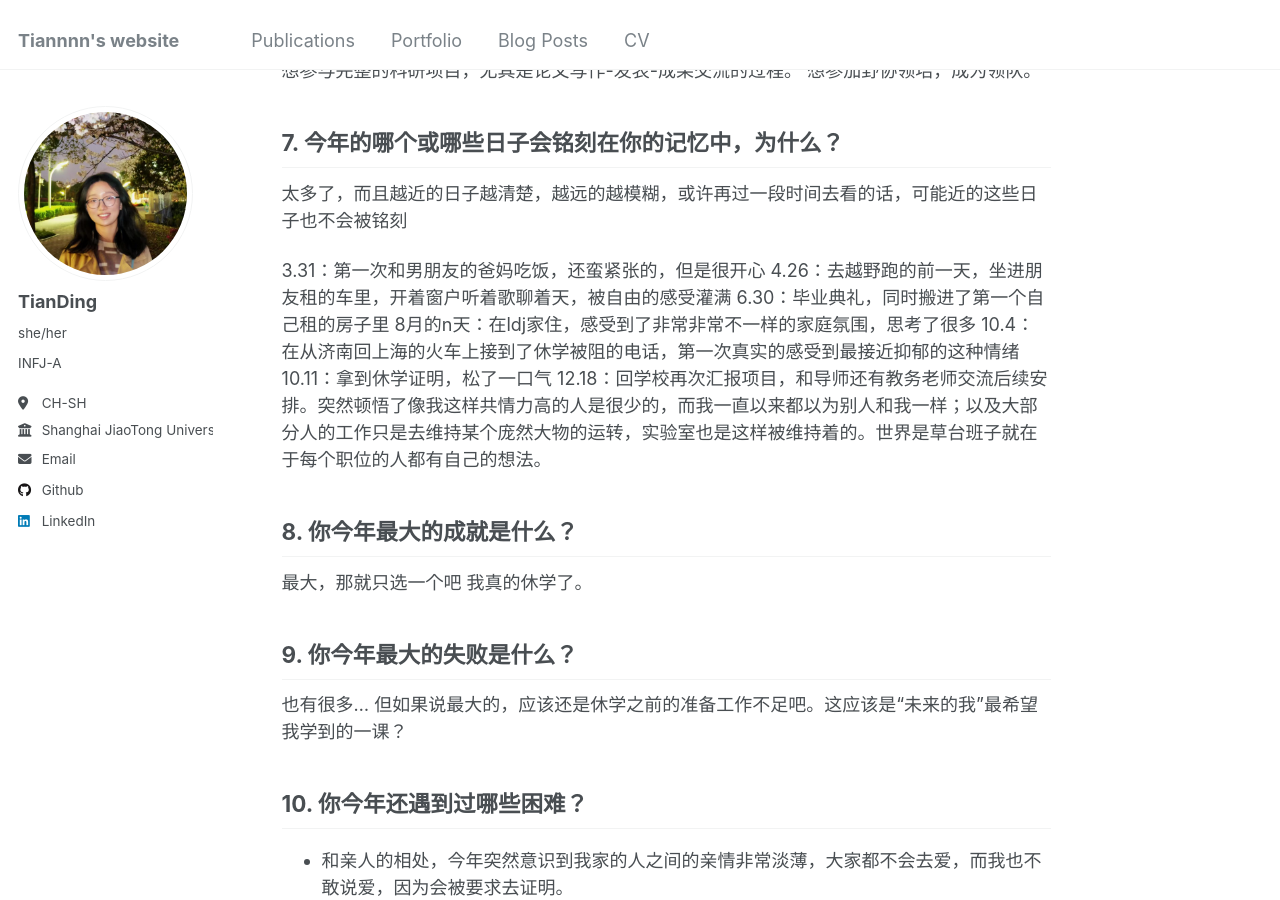
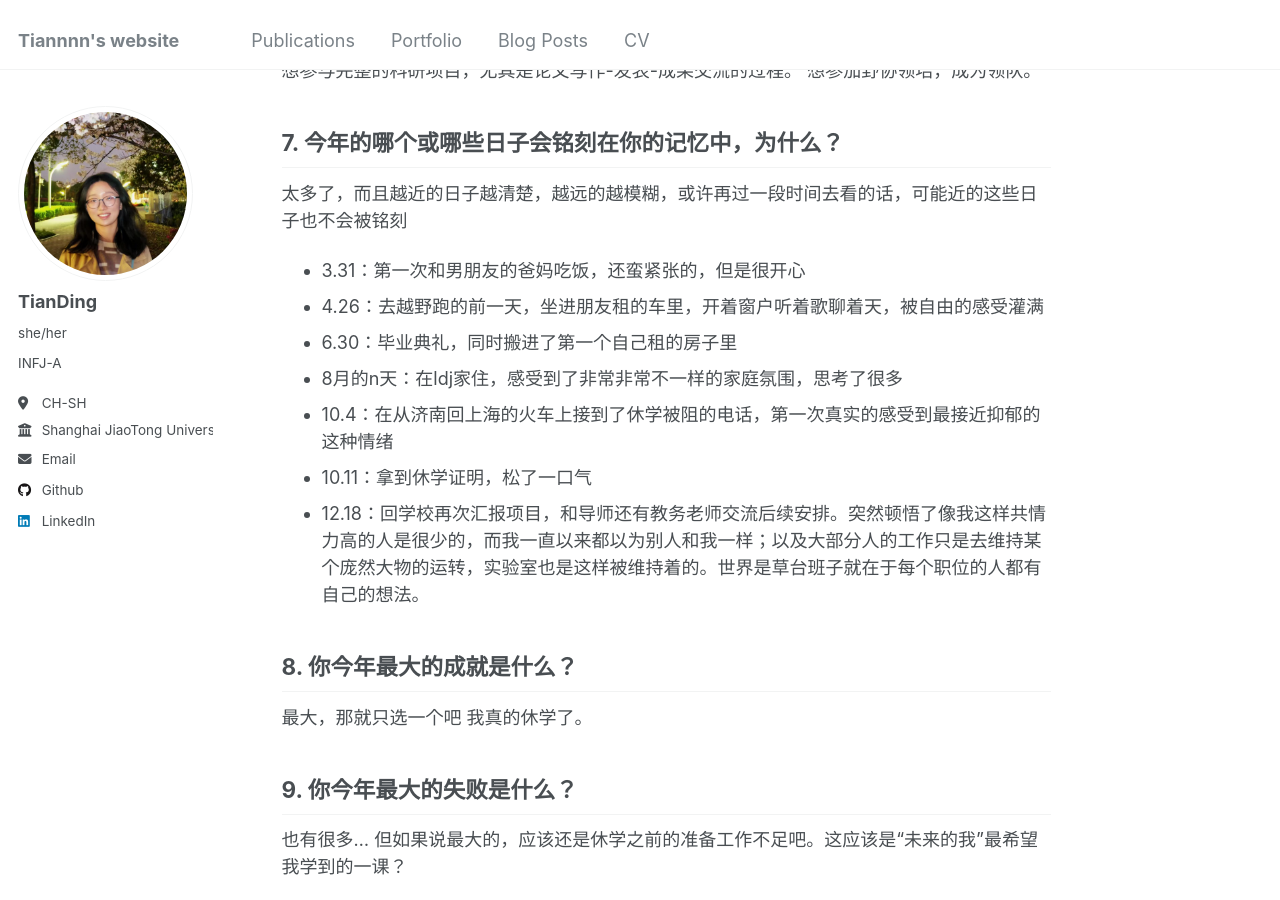
Before and after one commit to Tiannn0703/Tiannn0703.github.io, a Jekyll site: the page built from _posts/2025-01-02-2024YearlyReview.md, in a window 1280 px wide and 900 px high, scrolled down 1281 px. Built offline with Jekyll 4.4.1, drawn with Linux system fonts in a browser that asks for light colours.

```diff
--- a/_posts/2025-01-02-2024YearlyReview.md
+++ b/_posts/2025-01-02-2024YearlyReview.md
@@ -41,13 +41,13 @@ tags:
 ## 7. 今年的哪个或哪些日子会铭刻在你的记忆中，为什么？
 太多了，而且越近的日子越清楚，越远的越模糊，或许再过一段时间去看的话，可能近的这些日子也不会被铭刻
 
-3.31：第一次和男朋友的爸妈吃饭，还蛮紧张的，但是很开心
-4.26：去越野跑的前一天，坐进朋友租的车里，开着窗户听着歌聊着天，被自由的感受灌满
-6.30：毕业典礼，同时搬进了第一个自己租的房子里
-8月的n天：在ldj家住，感受到了非常非常不一样的家庭氛围，思考了很多
-10.4：在从济南回上海的火车上接到了休学被阻的电话，第一次真实的感受到最接近抑郁的这种情绪
-10.11：拿到休学证明，松了一口气
-12.18：回学校再次汇报项目，和导师还有教务老师交流后续安排。突然顿悟了像我这样共情力高的人是很少的，而我一直以来都以为别人和我一样；以及大部分人的工作只是去维持某个庞然大物的运转，实验室也是这样被维持着的。世界是草台班子就在于每个职位的人都有自己的想法。
+* 3.31：第一次和男朋友的爸妈吃饭，还蛮紧张的，但是很开心
+* 4.26：去越野跑的前一天，坐进朋友租的车里，开着窗户听着歌聊着天，被自由的感受灌满
+* 6.30：毕业典礼，同时搬进了第一个自己租的房子里
+* 8月的n天：在ldj家住，感受到了非常非常不一样的家庭氛围，思考了很多
+* 10.4：在从济南回上海的火车上接到了休学被阻的电话，第一次真实的感受到最接近抑郁的这种情绪
+* 10.11：拿到休学证明，松了一口气
+* 12.18：回学校再次汇报项目，和导师还有教务老师交流后续安排。突然顿悟了像我这样共情力高的人是很少的，而我一直以来都以为别人和我一样；以及大部分人的工作只是去维持某个庞然大物的运转，实验室也是这样被维持着的。世界是草台班子就在于每个职位的人都有自己的想法。
 
 ## 8. 你今年最大的成就是什么？
 最大，那就只选一个吧
```
